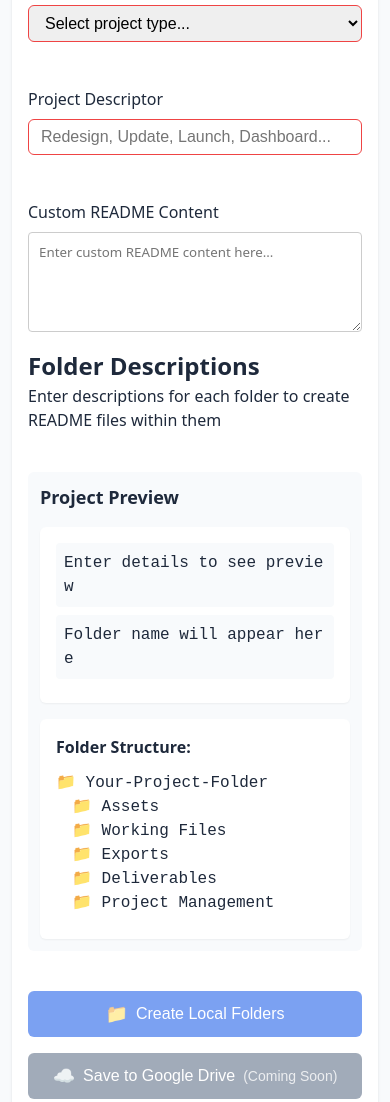
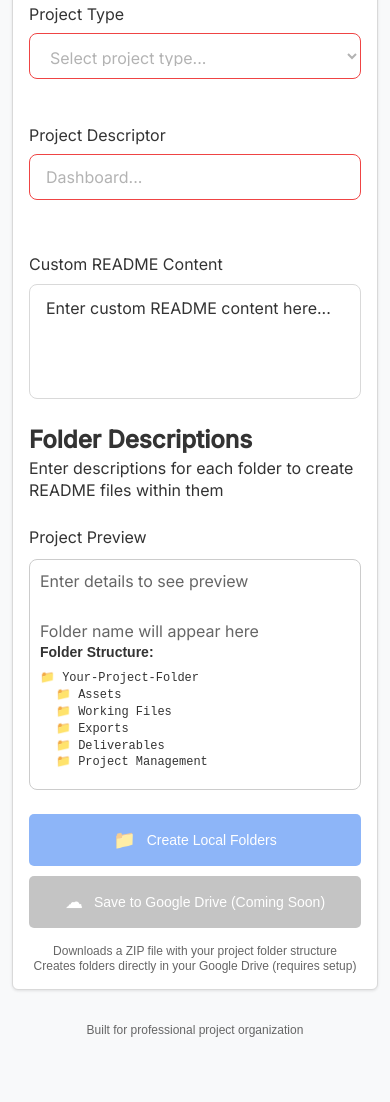
Before and after one commit to AceOutlaw/project-folder-generator, a plain HTML site: page index.html in a window 390 px wide. Shown: the part 405-1507 px from the top of the page. After the commit the page ends 1456 px from the top, so only its background shows below. Drawn offline with nearby package versions, Linux system fonts and the light colour scheme; a web font is replaced by a local one.

Commit message:
Update UI design and add Vercel deployment configuration
- Enhanced header with Studio Kace branding and custom typography
- Improved form layout with better spacing and row organization
- Updated color scheme and fonts to match professional design
- Added responsive design improvements for mobile devices
- Configured Vercel deployment settings
- Added .vercel directory to .gitignore

🤖 Generated with [Claude Code](https://claude.ai/code)

Co-Authored-By: Claude <noreply@anthropic.com>

```diff
--- a/index.html
+++ b/index.html
@@ -4,16 +4,20 @@
     <meta charset="UTF-8">
     <meta name="viewport" content="width=device-width, initial-scale=1.0">
     <title>Project Folder Generator</title>
+    <link rel="preconnect" href="https://fonts.googleapis.com">
+    <link rel="preconnect" href="https://fonts.gstatic.com" crossorigin>
+    <link href="https://fonts.googleapis.com/css2?family=Afacad:wght@400;700&family=Inter:wght@400;500&display=swap" rel="stylesheet">
     <link rel="stylesheet" href="styles.css">
 </head>
 <body>
     <div class="container">
         <header class="header">
-            <h1>Project Folder Generator</h1>
+            <h1>Studio Kace Project Folder Generator</h1>
             <p>Create organized project structures for professional workflows</p>
         </header>
 
         <main class="main-content">
+            <div class="form-container">
             <!-- Status Messages -->
             <div id="status-message" class="status-message" role="alert" aria-live="polite"></div>
 
@@ -49,6 +53,7 @@
                     </div>
                 </div>
 
+                <div class="form-row">
                     <div class="form-group">
                         <label for="project-type">Project Type</label>
                         <select id="project-type" name="projectType" required>
@@ -71,11 +76,12 @@
                             type="text"
                             id="descriptor"
                             name="descriptor"
-                        placeholder="Redesign, Update, Launch, Dashboard..."
+                            placeholder="Dashboard..."
                             required
                             maxlength="50"
                         >
                         <span class="field-error" id="descriptor-error"></span>
+                    </div>
                 </div>
 
                 <div class="form-group">
@@ -127,6 +133,7 @@
 
                 <!-- Action Buttons -->
                 <section class="action-section">
+                    <div class="action-buttons">
                         <button
                             type="button"
                             id="create-local-btn"
@@ -146,10 +153,10 @@
                             aria-describedby="google-btn-description"
                             title="Google Drive integration - Coming soon"
                         >
-                        <span class="btn-icon">☁️</span>
-                        Save to Google Drive
-                        <span class="btn-status">(Coming Soon)</span>
+                            <span class="btn-icon">☁</span>
+                            Save to Google Drive (Coming Soon)
                         </button>
+                    </div>
 
                     <div class="btn-descriptions">
                         <p id="local-btn-description" class="btn-description">
@@ -161,6 +168,7 @@
                     </div>
                 </section>
             </form>
+            </div>
         </main>
 
         <footer class="footer">
--- a/styles.css
+++ b/styles.css
@@ -2,26 +2,30 @@
    CSS Custom Properties
    ================================ */
 :root {
-    /* Colors */
-    --color-primary: #2563eb;
-    --color-primary-dark: #1d4ed8;
-    --color-secondary: #64748b;
+    /* Colors - Updated to match Figma design */
+    --color-primary: #4285f4;
+    --color-primary-dark: #1976d2;
+    --color-secondary: #9e9e9e;
     --color-success: #22c55e;
     --color-error: #ef4444;
     --color-warning: #f59e0b;
-    --color-background: #f8fafc;
+    --color-background: #f8f9fa;
     --color-surface: #ffffff;
-    --color-text: #1e293b;
-    --color-text-light: #64748b;
-    --color-border: #e2e8f0;
+    --color-text: #333333;
+    --color-text-light: #666666;
+    --color-text-muted: #b3b3b3;
+    --color-border: #d9d9d9;
 
-    /* Typography */
-    --font-family: system-ui, -apple-system, "Segoe UI", Roboto, sans-serif;
+    /* Typography - Updated to match Figma design */
+    --font-family-primary: 'Afacad', system-ui, -apple-system, "Segoe UI", Roboto, sans-serif;
+    --font-family-body: 'Inter', system-ui, -apple-system, "Segoe UI", Roboto, sans-serif;
+    --font-family-mono: 'Courier New', 'Courier', monospace;
+    --font-size-xs: 0.75rem;
     --font-size-sm: 0.875rem;
     --font-size-base: 1rem;
     --font-size-lg: 1.125rem;
     --font-size-xl: 1.25rem;
-    --font-size-2xl: 1.5rem;
+    --font-size-2xl: 2rem;
 
     /* Spacing */
     --spacing-1: 0.25rem;
@@ -55,9 +59,9 @@
 }
 
 html {
-    font-family: var(--font-family);
+    font-family: var(--font-family-body);
     font-size: 16px;
-    line-height: 1.5;
+    line-height: 1.4;
     -webkit-text-size-adjust: 100%;
     background-color: var(--color-background);
     color: var(--color-text);
@@ -74,60 +78,109 @@ body {
 .container {
     max-width: 1200px;
     margin: 0 auto;
-    padding: var(--spacing-4);
+    padding: 150px var(--spacing-4) var(--spacing-4);
+    display: flex;
+    flex-direction: column;
+    align-items: center;
+    min-height: 100vh;
 }
 
 .header {
     text-align: center;
-    margin-bottom: var(--spacing-8);
+    margin-bottom: 19px;
 }
 
 .header h1 {
+    font-family: var(--font-family-primary);
+    font-weight: bold;
     font-size: var(--font-size-2xl);
     color: var(--color-primary);
     margin-bottom: var(--spacing-2);
+    white-space: nowrap;
+}
+
+.header p {
+    font-size: var(--font-size-base);
+    color: var(--color-text-light);
 }
 
 .main-content {
     background-color: var(--color-surface);
-    border-radius: var(--border-radius-lg);
+    border-radius: var(--border-radius);
+    border: 1px solid var(--color-border);
     box-shadow: var(--shadow);
-    padding: var(--spacing-6);
+    width: 900px;
+    max-width: 100%;
     margin-bottom: var(--spacing-8);
+}
+
+.form-container {
+    padding: 10px 29px 42px 29px;
+    display: flex;
+    flex-direction: column;
+    gap: 29px;
+    align-items: center;
 }
 
 /* ================================
    Form Styles
    ================================ */
 .project-form {
+    width: 100%;
     display: flex;
     flex-direction: column;
-    gap: var(--spacing-4);
+    gap: 24px;
 }
 
 .form-row {
-    display: grid;
-    grid-template-columns: repeat(auto-fit, minmax(250px, 1fr));
-    gap: var(--spacing-4);
+    display: flex;
+    gap: 10px;
+    width: 100%;
+}
+
+.form-row .form-group {
+    flex: 1;
+    min-width: 0;
 }
 
 .form-group {
     display: flex;
     flex-direction: column;
-    gap: var(--spacing-2);
+    gap: 8px;
+    width: 100%;
 }
 
 label {
-    font-weight: 500;
+    font-family: var(--font-family-body);
+    font-weight: 400;
+    font-size: var(--font-size-base);
     color: var(--color-text);
+    line-height: 1.4;
 }
 
 input, select {
-    padding: var(--spacing-2) var(--spacing-3);
+    min-width: 240px;
+    height: 46px;
+    padding: 12px 16px;
     border: 1px solid var(--color-border);
-    border-radius: var(--border-radius);
+    border-radius: 8px;
+    font-family: var(--font-family-body);
     font-size: var(--font-size-base);
+    background-color: var(--color-surface);
     transition: border-color var(--transition);
+    width: 100%;
+    box-sizing: border-box;
+}
+
+input::placeholder {
+    color: var(--color-text-muted);
+    font-family: var(--font-family-body);
+    font-size: var(--font-size-base);
+}
+
+select {
+    color: var(--color-text-muted);
+    cursor: pointer;
 }
 
 input:focus, select:focus {
@@ -148,67 +201,93 @@ input:invalid, select:invalid {
 
 textarea {
     width: 100%;
-    padding: 10px;
-    border: 1px solid #ccc;
-    border-radius: 4px;
-    resize: vertical;
-    min-height: 100px;
-    font-family: inherit;
+    min-height: 80px;
+    padding: 12px 16px;
+    border: 1px solid var(--color-border);
+    border-radius: 8px;
+    resize: none;
+    font-family: var(--font-family-body);
+    font-size: var(--font-size-base);
+    color: var(--color-text);
+    background-color: var(--color-surface);
+    line-height: 1.4;
+    box-sizing: border-box;
+}
+
+textarea::placeholder {
+    color: var(--color-text);
+    font-family: var(--font-family-body);
+    font-size: var(--font-size-base);
+    line-height: 1.4;
 }
 
 /* ================================
    Preview Section
    ================================ */
 .preview-section {
-    margin-top: var(--spacing-6);
-    padding: var(--spacing-4);
-    background-color: var(--color-background);
-    border-radius: var(--border-radius);
+    width: 100%;
+    display: flex;
+    flex-direction: column;
+    gap: 11px;
+    align-items: flex-end;
 }
 
 .preview-section h2 {
-    font-size: var(--font-size-lg);
-    margin-bottom: var(--spacing-4);
+    font-family: var(--font-family-body);
+    font-weight: 400;
+    font-size: var(--font-size-base);
     color: var(--color-text);
+    line-height: 1.4;
+    align-self: flex-start;
+    margin: 0;
 }
 
 .preview-content {
-    display: grid;
-    gap: var(--spacing-4);
+    width: 100%;
+    background-color: var(--color-surface);
+    border: 1px solid #cccccc;
+    border-radius: 8px;
+    padding: 10px;
+    box-sizing: border-box;
 }
 
 .preview-display {
-    background-color: var(--color-surface);
-    padding: var(--spacing-4);
-    border-radius: var(--border-radius);
-    box-shadow: var(--shadow-sm);
+    display: flex;
+    flex-direction: column;
+    gap: 28px;
 }
 
 .preview-full, .preview-folder {
-    font-family: monospace;
-    word-break: break-all;
-    padding: var(--spacing-2);
-    background-color: var(--color-background);
-    border-radius: var(--border-radius-sm);
-    margin-bottom: var(--spacing-2);
+    font-family: var(--font-family-body);
+    font-size: var(--font-size-base);
+    color: var(--color-text-light);
+    line-height: 1.4;
+    margin: 0;
 }
 
 .folder-structure {
-    padding: var(--spacing-4);
-    background-color: var(--color-surface);
-    border-radius: var(--border-radius);
-    box-shadow: var(--shadow-sm);
+    display: flex;
+    flex-direction: column;
+    gap: 8px;
 }
 
 .folder-structure h3 {
-    font-size: var(--font-size-base);
-    margin-bottom: var(--spacing-3);
+    font-family: Arial, sans-serif;
+    font-size: var(--font-size-sm);
     color: var(--color-text);
+    margin: 0;
 }
 
 .folder-tree {
     list-style: none;
-    font-family: monospace;
+    font-family: var(--font-family-mono);
+    font-size: var(--font-size-xs);
+    color: var(--color-text);
+    margin: 0;
+    padding: 0;
+    display: flex;
+    align-items: center;
+    gap: 4px;
 }
 
 .folder-tree ul {
@@ -224,24 +303,32 @@ textarea {
    Action Buttons
    ================================ */
 .action-section {
-    margin-top: var(--spacing-6);
+    width: 100%;
     display: flex;
     flex-direction: column;
     gap: var(--spacing-4);
     align-items: center;
 }
 
+.action-buttons {
+    display: flex;
+    gap: 10px;
+    align-items: center;
+}
+
 .btn {
     display: inline-flex;
     align-items: center;
-    gap: var(--spacing-2);
-    padding: var(--spacing-3) var(--spacing-6);
+    gap: 11px;
+    padding: 15px;
     border: none;
-    border-radius: var(--border-radius);
-    font-size: var(--font-size-base);
-    font-weight: 500;
+    border-radius: 5px;
+    font-family: Arial, sans-serif;
+    font-size: var(--font-size-sm);
+    color: white;
     cursor: pointer;
     transition: all var(--transition);
+    white-space: nowrap;
 }
 
 .btn:disabled {
@@ -251,7 +338,6 @@ textarea {
 
 .btn-primary {
     background-color: var(--color-primary);
-    color: white;
 }
 
 .btn-primary:hover:not(:disabled) {
@@ -260,7 +346,6 @@ textarea {
 
 .btn-secondary {
     background-color: var(--color-secondary);
-    color: white;
 }
 
 .btn-secondary:hover:not(:disabled) {
@@ -279,7 +364,17 @@ textarea {
 .btn-descriptions {
     text-align: center;
     color: var(--color-text-light);
-    font-size: var(--font-size-sm);
+    font-family: Arial, sans-serif;
+    font-size: var(--font-size-xs);
+    max-width: 324px;
+    display: flex;
+    flex-direction: column;
+    gap: 1px;
+}
+
+.btn-description {
+    margin: 0;
+    line-height: normal;
 }
 
 /* ================================
@@ -329,8 +424,13 @@ textarea {
 .footer {
     text-align: center;
     color: var(--color-text-light);
-    font-size: var(--font-size-sm);
+    font-family: Arial, sans-serif;
+    font-size: var(--font-size-xs);
     margin-top: auto;
+}
+
+.footer p {
+    margin: 0;
 }
 
 /* ================================
@@ -341,17 +441,28 @@ textarea {
         padding: var(--spacing-3);
     }
 
-    .main-content {
+    .form-container {
         padding: var(--spacing-4);
     }
 
-    .preview-section {
-        padding: var(--spacing-3);
+    .form-row {
+        flex-direction: column;
+        gap: var(--spacing-4);
+    }
+
+    .action-buttons {
+        flex-direction: column;
+        width: 100%;
     }
 
     .btn {
         width: 100%;
         justify-content: center;
+    }
+
+    .header h1 {
+        font-size: var(--font-size-xl);
+        white-space: normal;
     }
 }
 
```
Also changed, not shown: 1 other file. Lines whose indentation alone changed are shown as unchanged.
